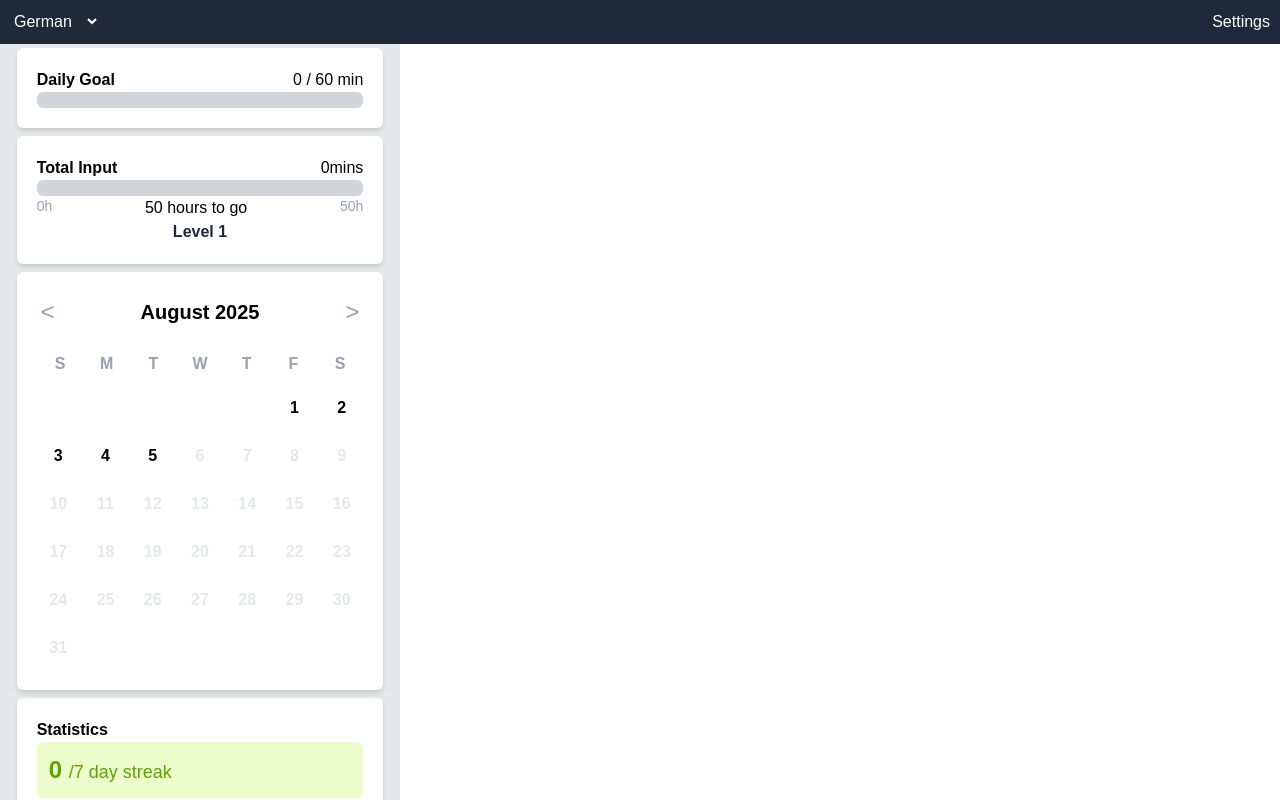
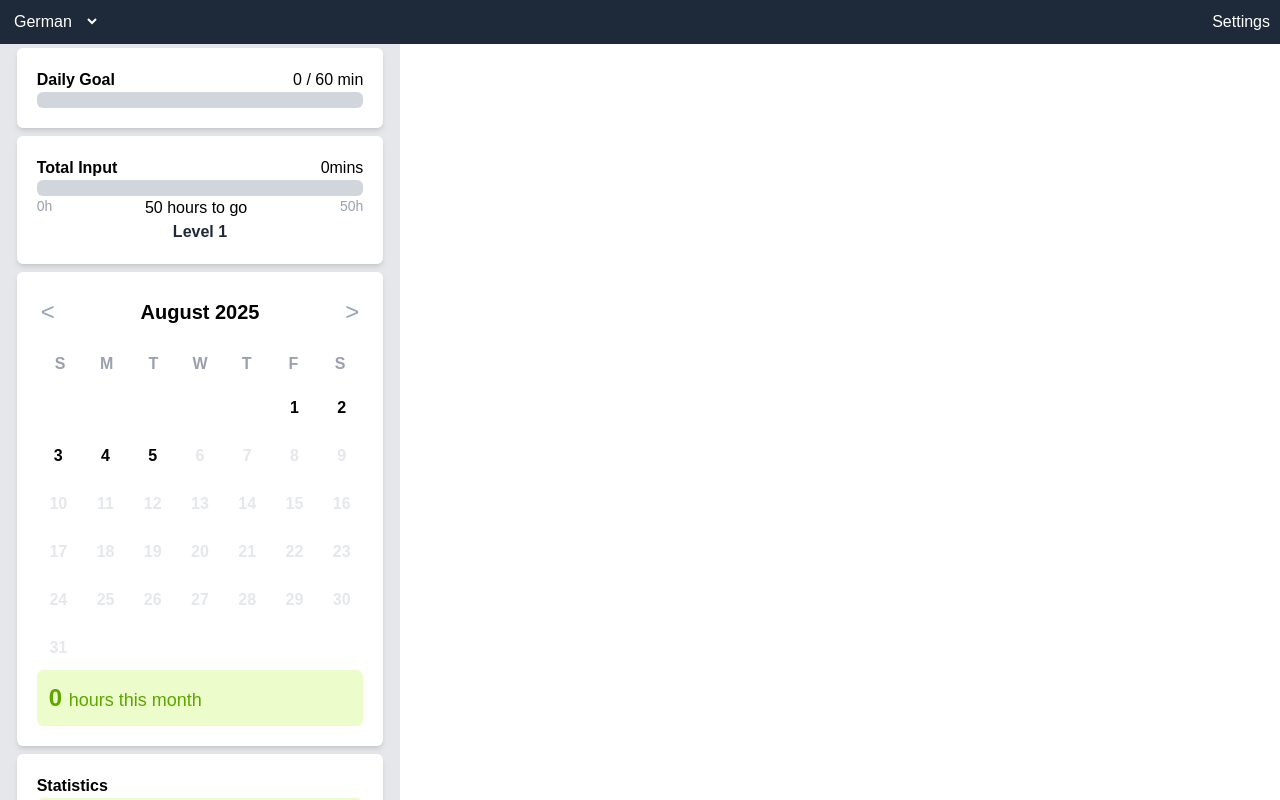
Before and after one commit to Yoreni/track-your-input, a React (Vite) app: page / in a window 1280 px wide. Shown: the top 800 px of the page. Built offline with nearby package versions, Linux system fonts and the light colour scheme.

Commit message:
added hours this month statistic to calendar

```diff
--- a/src/popup/Calendar.tsx
+++ b/src/popup/Calendar.tsx
@@ -3,6 +3,7 @@
 import { useState } from "react"
 import { getMinutesOfInputOnDay, HOUR_CUTOFF, isOnSameDay } from "../utils"
 import type { WatchData } from "../WatchData"
+import { Cell } from "./StatisticsBar"
 
 function formatDateHeader(date: Date, locale: Intl.LocalesArgument = "en"): String
 {
@@ -31,6 +32,12 @@ function getData(monthDisplay: Date, input: WatchData[], language: string): { [k
         perDayInput[day] = getMinutesOfInputOnDay(date, input, language)
     }
     return perDayInput;
+}
+
+function getHoursThisMonth(monthDisplay: Date, input: WatchData[], language: string)
+{
+    const perDayInput = Object.values(getData(monthDisplay, input, language))
+    return perDayInput.reduce((partialSum, a) => partialSum + a, 0) / 60;
 }
 
 function getDailyGoal(): number
@@ -91,6 +98,8 @@ export function Calendar({input, language}: CalendarProps )
         setMonthDisplay(new Date(new Date(monthDisplay).setMonth(monthDisplay.getMonth() + amount)))
     }
 
+    const hoursThisMonth = Math.floor(getHoursThisMonth(monthDisplay, input, language) * 10) / 10
+
     return <div>
         <div className="flex justify-between items-center mb-5 select-none">
             <span className="text-2xl cursor-pointer text-gray-400 p-1" onClick={() => changeMonth(-1)}>&lt;</span>
@@ -109,6 +118,7 @@ export function Calendar({input, language}: CalendarProps )
         <div className="grid grid-cols-7 grid-rows-6 gap-1" id="calendarGrid">
             {drawDayCells(monthDisplay, input, language)}
         </div>
+        <Cell dataPoint={hoursThisMonth} description="hours this month"/>
     </div>
 }
 
--- a/src/popup/Statistics.tsx
+++ b/src/popup/Statistics.tsx
@@ -1,5 +1,6 @@
 import { getMinutesOfInputOnDay, normaliseDay } from "../utils";
 import type { WatchData } from "../WatchData"
+import { Cell } from "./StatisticsBar";
 
 const STREAK_CAP = 7;
 
@@ -47,17 +48,3 @@ export function Statistics({input, language}: StatisticsProp)
         </div>
     </div>
 }
-
-interface CellProp {
-    dataPoint: string | number
-    description: string
-    backgroundClass?: string
-    textClass?: string
-}
-
-function Cell({dataPoint, description, backgroundClass = "bg-lime-100", textClass = "text-lime-600"}: CellProp)
-{
-    return <div className={`${backgroundClass} rounded-md p-3`}>
-        <p className={`font-bold ${textClass} text-2xl m-0`}>{dataPoint} <span className="m-0 font-normal text-lg">{description}</span></p>
-    </div>
-}
--- /dev/null
+++ b/src/popup/StatisticsBar.tsx
@@ -0,0 +1,13 @@
+interface CellProp {
+    dataPoint: string | number
+    description: string
+    backgroundClass?: string
+    textClass?: string
+}
+
+export function Cell({dataPoint, description, backgroundClass = "bg-lime-100", textClass = "text-lime-600"}: CellProp)
+{
+    return <div className={`${backgroundClass} rounded-md p-3`}>
+        <p className={`font-bold ${textClass} text-2xl m-0`}>{dataPoint} <span className="m-0 font-normal text-lg">{description}</span></p>
+    </div>
+}
```
